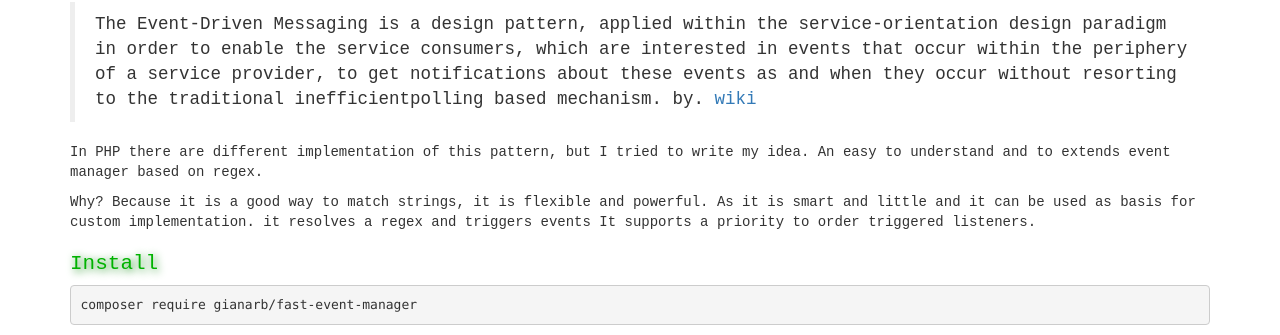
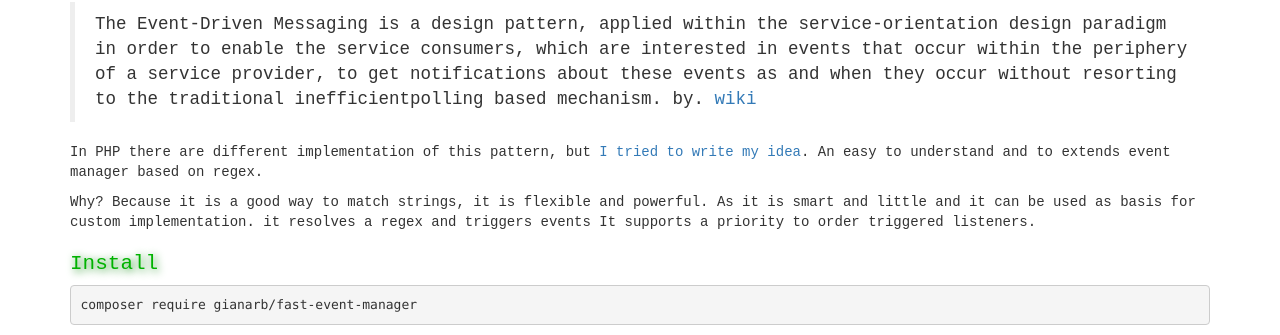
Before and after one commit to gianarb/gianarb.github.com, a Jekyll site: the page built from _posts/2015-11-01-fast-event-manager-only-an-event-manager.markdown, in a window 1280 px wide and 1225 px high. Shown: the part 280-615 px from the top of the window. Built offline with Jekyll 4.4.1, drawn with Linux system fonts in a browser that asks for light colours; nearby versions of some CDN libraries; Markdown is read by kramdown in place of the engine named in the settings; comment, search, counter and statistics services are not loaded; some of the changed lines change nothing that is shown.

Commit message:
Forgot link

```diff
--- a/_posts/2015-11-01-fast-event-manager-only-an-event-manager.markdown
+++ b/_posts/2015-11-01-fast-event-manager-only-an-event-manager.markdown
@@ -18,8 +18,8 @@ changefreq: yearly
 > without resorting to the traditional inefficientpolling based mechanism.
 > by. [wiki](https://en.wikipedia.org/wiki/Event-Driven_Messaging)
 
-In PHP there are different implementation of this pattern, but I tried to write
-my idea.
+In PHP there are different implementation of this pattern, but [I tried to write
+my idea](https://github.com/gianarb/fast-event-manager).
 An easy to understand and to extends event manager based on regex.
 
 Why? Because it is a good way to match strings, it is flexible and powerful.
```
